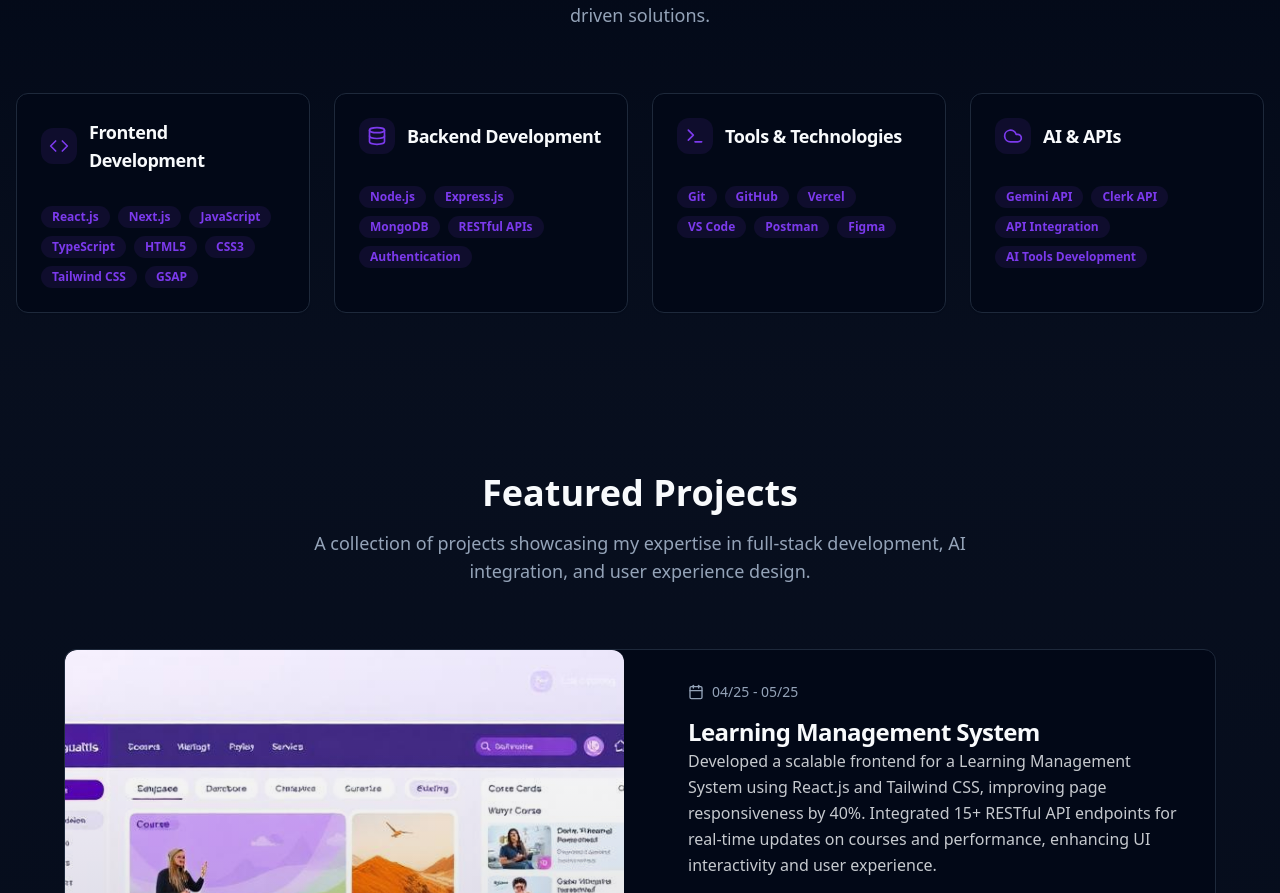
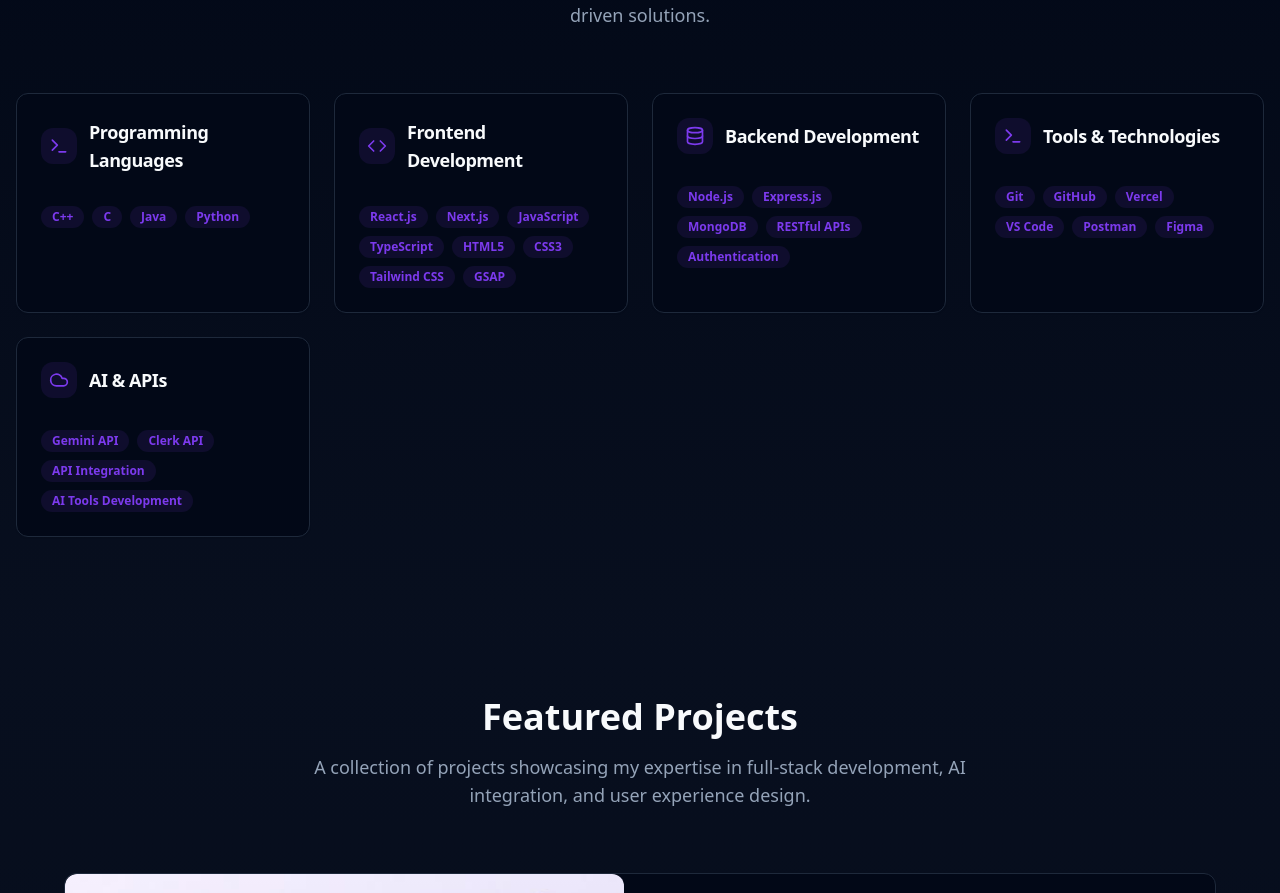
Before and after one commit to krishnabhambani/krishna-bhambani-portfolio, a React (Vite) app: page / in a window 1280 px wide. Shown: the part 1683-2576 px from the top of the page. Built offline with nearby package versions, Linux system fonts and the light colour scheme.

Commit message:
Add programming languages to skills
Add a new section for programming languages with C++, C, Java, and Python as sub-points.

```diff
--- a/src/components/Skills.tsx
+++ b/src/components/Skills.tsx
@@ -4,6 +4,11 @@ import { Code, Database, Cloud, Terminal } from "lucide-react";
 
 const Skills = () => {
   const skillCategories = [
+    {
+      title: "Programming Languages",
+      icon: Terminal,
+      skills: ["C++", "C", "Java", "Python"]
+    },
     {
       title: "Frontend Development",
       icon: Code,
```
